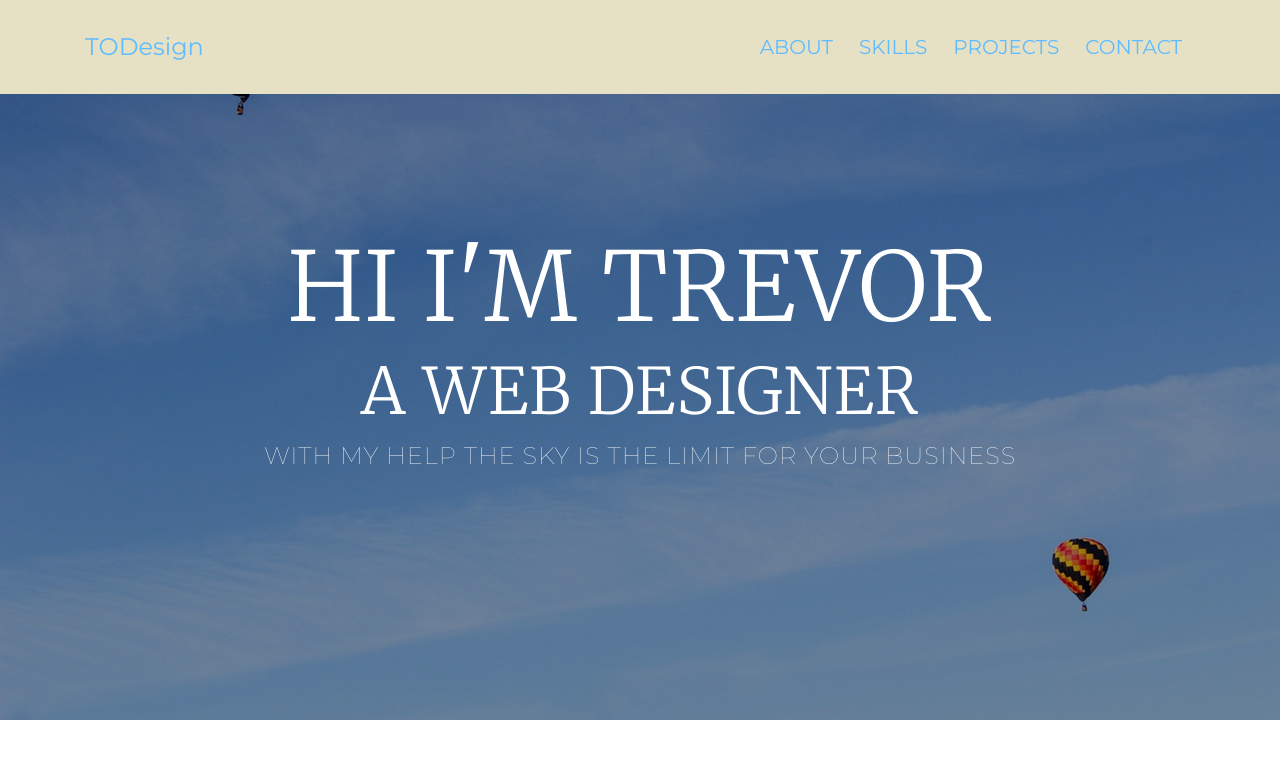
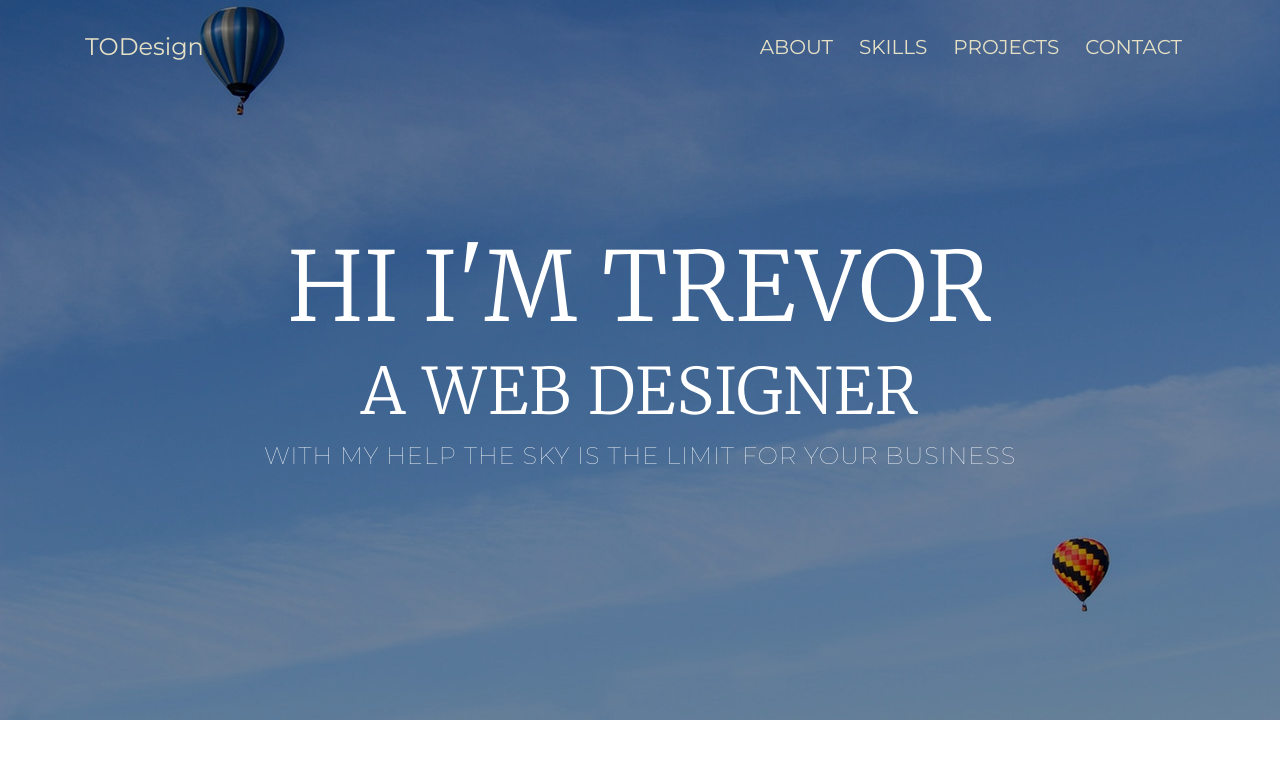
Before and after one commit to Code-Institute-Submissions/portfolio_milestone, a plain HTML site: page index.html in a window 1280 px wide. Drawn offline with nearby package versions, Linux system fonts and the light colour scheme.

Commit message:
Removed background color from navbar and edited the color and the navbar links and brand in style.css

```diff
--- a/assests/css/styel.css
+++ b/assests/css/styel.css
@@ -43,7 +43,7 @@ p {
 
 /* Nav Bar Section */
 .navbar {
-  background-color: var(--pearl-white);
+  /* background-color: var(--pearl-white); */
   position: absolute;
   top: 0;
   right: 0;
@@ -53,19 +53,19 @@ p {
 
 .navbar .navbar-brand {
   font-size: 1.5rem;
-  color: var(--light-blue);
+  color: var(--pearl-white);
 }
 
 .navbar .nav-link {
   font-size: 1.25rem;
   margin: 0 5px 0 5px;
-  color: var(--light-blue);
+  color: var(--pearl-white);
   transition: all 0.5s;
 }
 
 .navbar .nav-link:hover {
-  color: var(--steele-blue);
-  border-bottom: 1px solid var(--steele-blue);
+  color: var(--light-blue);
+  border-bottom: 1px solid var(--light-blue);
   padding-bottom: 0;
 }
 /* End Nav Bar Section */
--- a/index.html
+++ b/index.html
@@ -15,7 +15,7 @@
   </head>
   <body>
     <!-- Navigation Bar -->
-    <nav id="main-nav" class="navbar navbar-expand-md fixed-top py-4">
+    <nav id="main-nav" class="navbar navbar-expand-md py-4">
       <div class="container">
         <a href="index.html" class="navbar-brand">TODesign</a>
         <button
```
